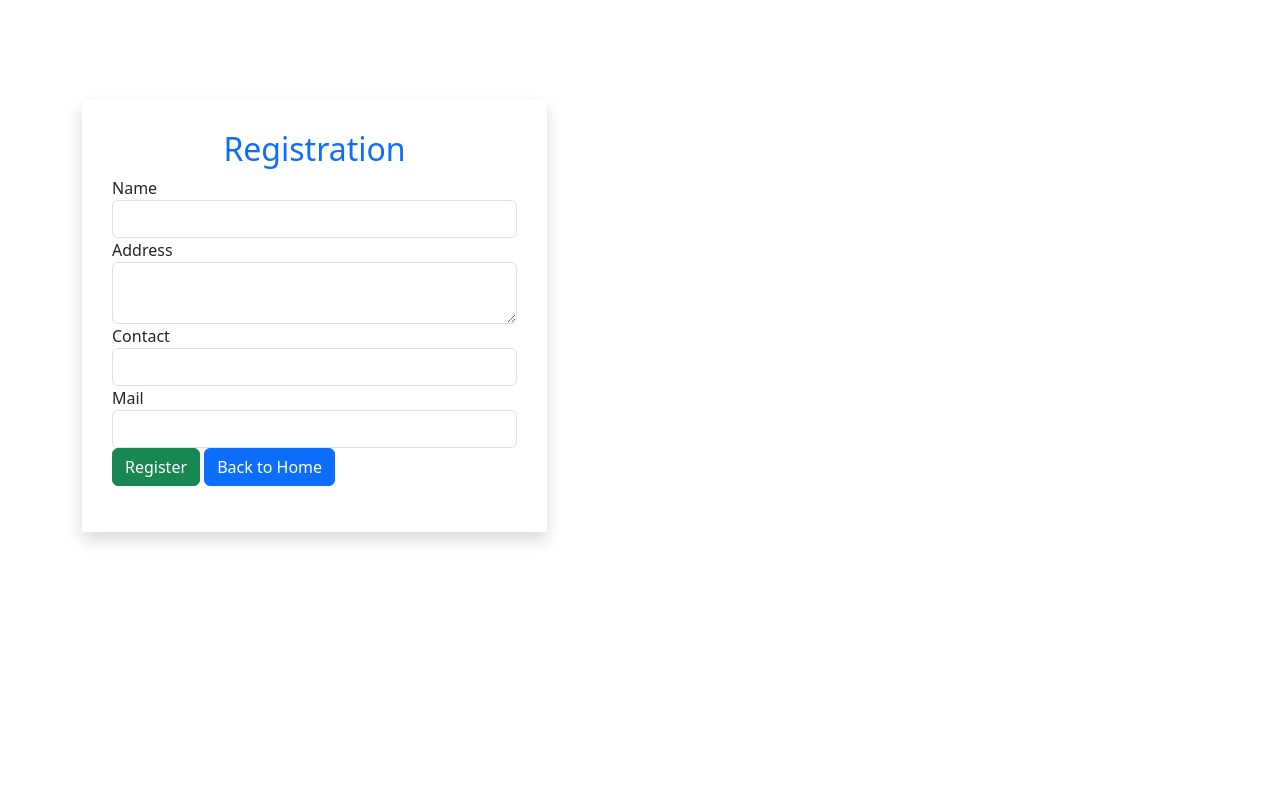
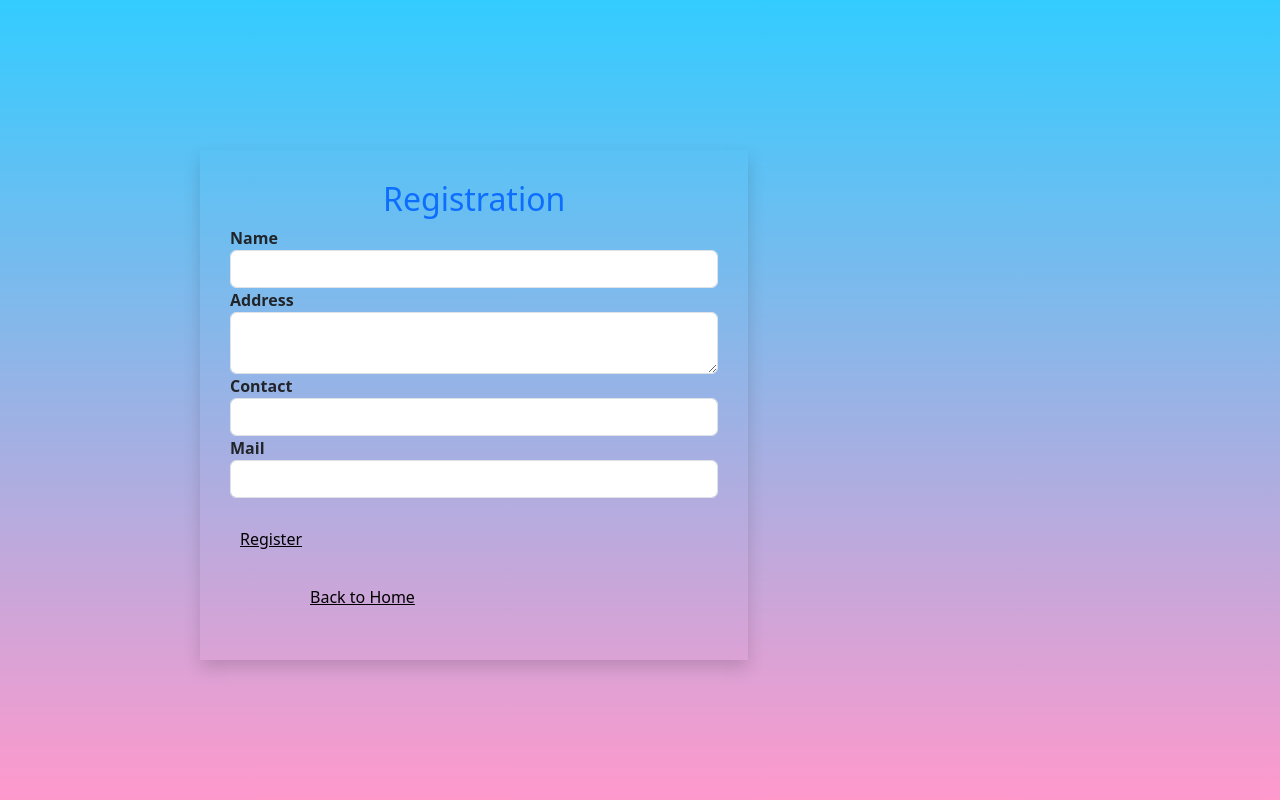
Before and after one commit to Sesethu97/RegisterFlask, a Flask app: page /register in a window 1280 px wide. Run offline with Flask 2, Linux system fonts and the light colour scheme; some libraries are stand-ins or nearby versions.

Commit message:
"updated register"

```diff
--- a/templates/register.html
+++ b/templates/register.html
@@ -9,33 +9,63 @@
             box-shadow:3px 3px 10px black;
             padding:30px;
         }
+        body {
+            background: linear-gradient(to bottom, #33ccff 0%, #ff99cc 100%);
+            margin-top: 50px;
+            margin-left: 100px;
+        }
+        input {
+             border: 1px solid  black;
+
+            }
+        label{
+            font-weight: bold;
+
+            }
+        textarea{
+            border: 1px solid  black;
+
+        }
+        .btn {
+            /* background-color: #f6f8f60e;  */
+            background-color: transparent;
+
+            border:  transparent;
+            color: rgb(0, 0, 0);
+            padding: 5px 10px;
+            text-align: center;
+            text-decoration: underline;
+            /* font-weight: bold; */
+            display: inline-block;
+            font-size: 16px;
+        }
     </style>
 </head>
 <body>
-    <div class="container" style="margin-top:100px">
-        <div class="col-md-offset-3 col-md-5">
+    <div class="container" style=" margin-top:50px; margin-right:100px; padding:100px">
+        <div class="col-md-offset-5 col-md-7">
             <div class="shadow">
-                <form method="POST" action="/register">
+                <form  method="POST" action="/register">
                     <h2 class="page-header text-primary text-center">Registration</h2>
-                    <div class="form-group">
-                        <label>Name</label>
+                    <div class="form-group form-inline">
+                        <label>Name</label><br>
                         <input type="text" class="form-control" name="name" required>
                     </div>
                      <div class="form-group">
-                        <label>Address</label>
+                        <label>Address</label><br>
                         <textarea class="form-control" name="address" required></textarea>
                      </div>
                     <div class="form-group">
-                        <label>Contact</label>
+                        <label>Contact</label><br>
                         <input type="text" class="form-control" name="contact" required>
                     </div>
                     <div class="form-group">
-                        <label>Mail</label>
+                        <label>Mail</label><br>
                         <input type="text" class="form-control" name="mail" required>
                     </div>
-                     <div class="form-group">
-                        <input type="submit" class="btn btn-success btn-block" value="Register">
-                         <a href="{{url_for('index')}}" class="btn btn-primary btn-block">Back to Home</a>
+                     <div class="form-group"><br>
+                        <input type="submit" class="btn btn-success btn-block" value="Register"><br><br>
+                         <a href="{{url_for('index')}}" class="btn btn-primary btn-block" style="  margin-left: 70px;">Back to Home</a>
                     </div>
                 </form>
             </div>
```
Also changed, not shown: templates/customer.html (+13 -1 lines), templates/index.html (+29 -6 lines), database.db.
